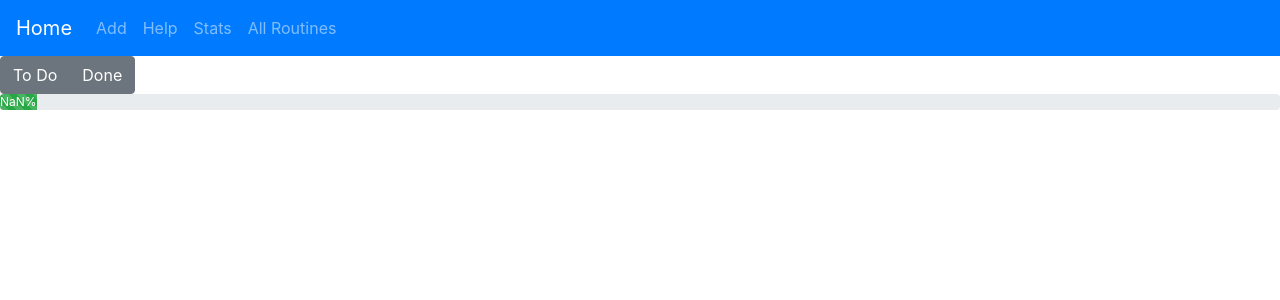
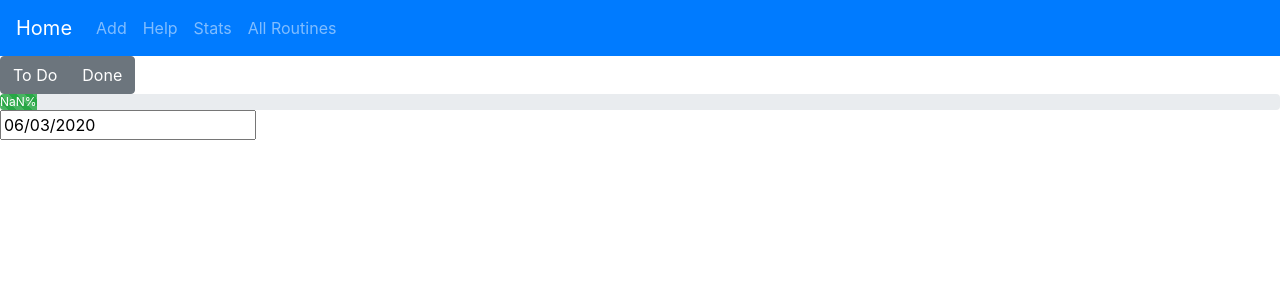
Before and after one commit to ZeyadKhattab/Routine-Tracker, a React (Create React App) app: page / in a window 1280 px wide. Shown: the top 300 px of the page. Built offline with nearby package versions, Linux system fonts and the light colour scheme.

Commit message:
You can view shcedule of future date

```diff
--- a/src/backend/routes.js
+++ b/src/backend/routes.js
@@ -68,10 +68,13 @@ const getAcitveRoutines = () => {
   const dayOfMonth = getDayOfMonth();
   return ROUTINES.filter((routine) => routine.active[month][dayOfMonth]);
 };
-const getTodaysRoutines = () => {
-  const month = getMonth();
-  const dayOfMonth = getDayOfMonth();
-  const dayOfWeek = getDayOfWeek();
+const getTodaysRoutines = (
+  month = getMonth(),
+  dayOfMonth = getDayOfMonth()
+) => {
+  // const month = getMonth();
+  // const dayOfMonth = getDayOfMonth();
+  const dayOfWeek = getDayOfWeek(new Date(2020, month, dayOfMonth + 2)); //1=> 1 indexed, 1=> 4 am
   return ROUTINES.filter(
     (routine) => routine.active[month][dayOfMonth] && routine.days[dayOfWeek]
   );
--- a/src/components/Done.js
+++ b/src/components/Done.js
@@ -13,20 +13,24 @@ export default class Done extends React.Component {
     const month = getMonth();
     const dayOfMonth = getDayOfMonth();
     this.setState({
-      routines: getTodaysRoutines().filter(
+      routines: getTodaysRoutines(month, dayOfMonth).filter(
         (routine) => routine.done[month][dayOfMonth]
       ),
     });
   }
+  summary() {
+    if (this.state.routines.length === 0) return <h1>Nothing Done Yet</h1>;
+    return (
+      <div style={{ flexGrow: "1", height: "100vh" }}>
+        <PieChart></PieChart>
+        <Log></Log>
+      </div>
+    );
+  }
   render() {
-    // const routines = this.state.routines;
-
     return (
       <div style={flexContainerStyle}>
-        <div style={{ flexGrow: "1", height: "100vh" }}>
-          <PieChart></PieChart>
-          <Log></Log>
-        </div>
+        {this.summary()}
         <div style={{ flexGrow: "1", height: "100vh" }}>
           <MinutesSpent></MinutesSpent>
           <CompareDays></CompareDays>
--- a/src/components/Todos.js
+++ b/src/components/Todos.js
@@ -1,4 +1,4 @@
-import React from "react";
+import React, { useState } from "react";
 import RoutineCard from "./RoutineCard";
 import {
   getTodaysRoutines,
@@ -9,11 +9,14 @@ import { getMonth, getDayOfMonth } from "../backend/helpers";
 import Modal from "react-bootstrap/Modal";
 import Button from "react-bootstrap/Button";
 import Form from "react-bootstrap/Form";
+import DatePicker from "react-datepicker";
 
 export default class Todos extends React.Component {
   state = {
     routines: [],
     showModal: false,
+    month: getMonth(),
+    dayOfMonth: getDayOfMonth(),
   };
   Modal = () => {
     const handleSubmit = (e) => {
@@ -85,10 +88,10 @@ export default class Todos extends React.Component {
     );
   };
   componentDidMount() {
-    const month = getMonth();
-    const dayOfMonth = getDayOfMonth();
+    const month = this.state.month;
+    const dayOfMonth = this.state.dayOfMonth;
     this.setState({
-      routines: getTodaysRoutines().filter(
+      routines: getTodaysRoutines(month, dayOfMonth).filter(
         (routine) => !routine.done[month][dayOfMonth]
       ),
     });
@@ -97,11 +100,24 @@ export default class Todos extends React.Component {
     this.setState({ showModal: true });
     this.setState({ routineDoneName: routineName });
   };
+  updateDate = (date) => {
+    const month = date.getMonth();
+    const dayOfMonth = date.getDate() - 1;
+
+    this.setState({
+      month: date.getMonth(),
+      dayOfMonth: date.getDate() - 1,
+      routines: getTodaysRoutines(month, dayOfMonth).filter(
+        (routine) => !routine.done[month][dayOfMonth]
+      ),
+    });
+  };
   render() {
     const routines = this.state.routines;
 
     return (
       <React.Fragment>
+        <PickDate updateDate={this.updateDate} />
         <div style={flexContainerStyle}>
           {routines.map((routine) => (
             <RoutineCard
@@ -120,3 +136,19 @@ const flexContainerStyle = {
   display: "flex",
   flexWrap: "wrap",
 };
+function PickDate(props) {
+  const [startDate, setStartDate] = useState(new Date());
+  return (
+    <DatePicker
+      selected={startDate}
+      onChange={(date) => {
+        // if (date >= new Date()) {
+        //   alert("You are trying to compare with a date in the future");
+        //   return;
+        // }
+        setStartDate(date);
+        props.updateDate(date);
+      }}
+    />
+  );
+}
```
